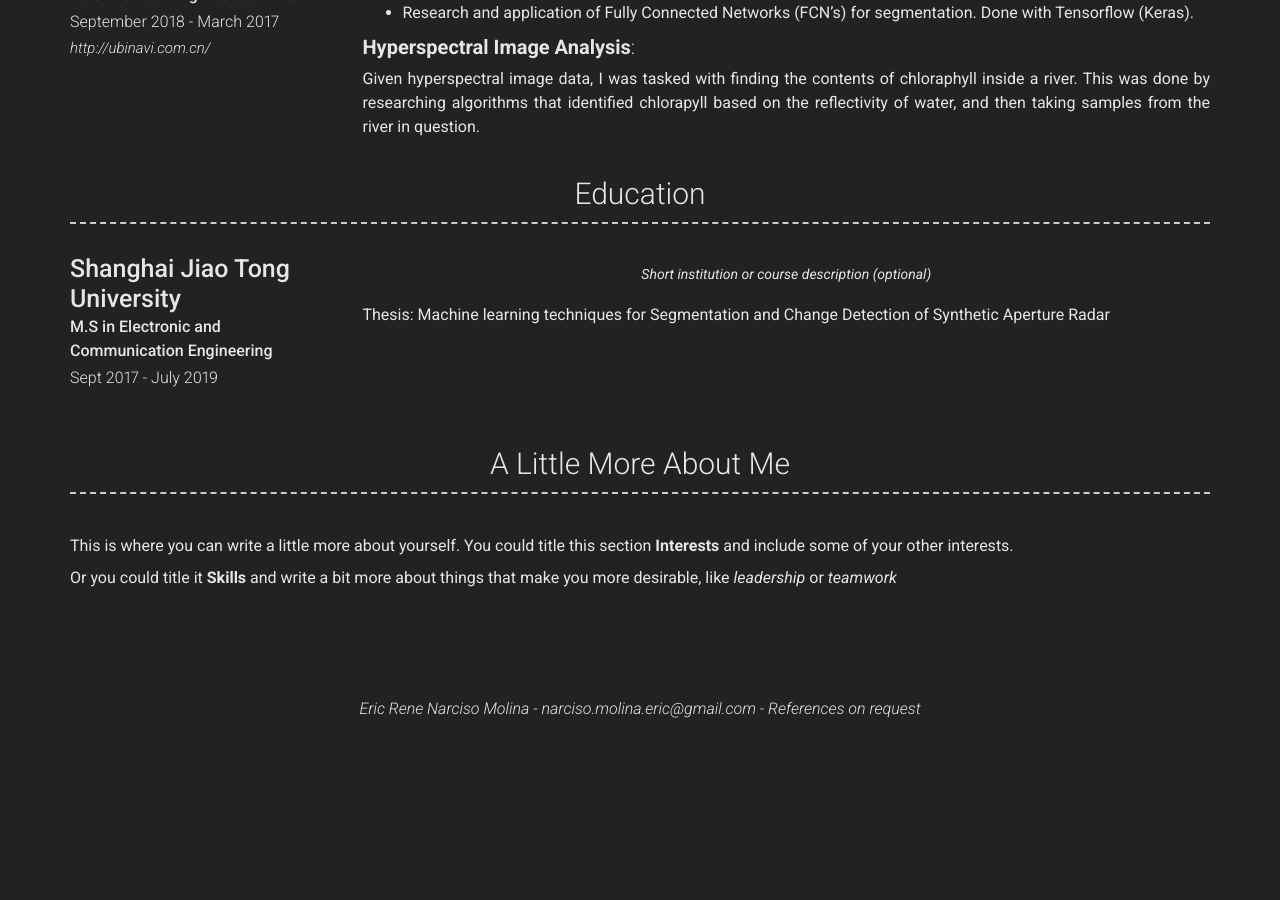
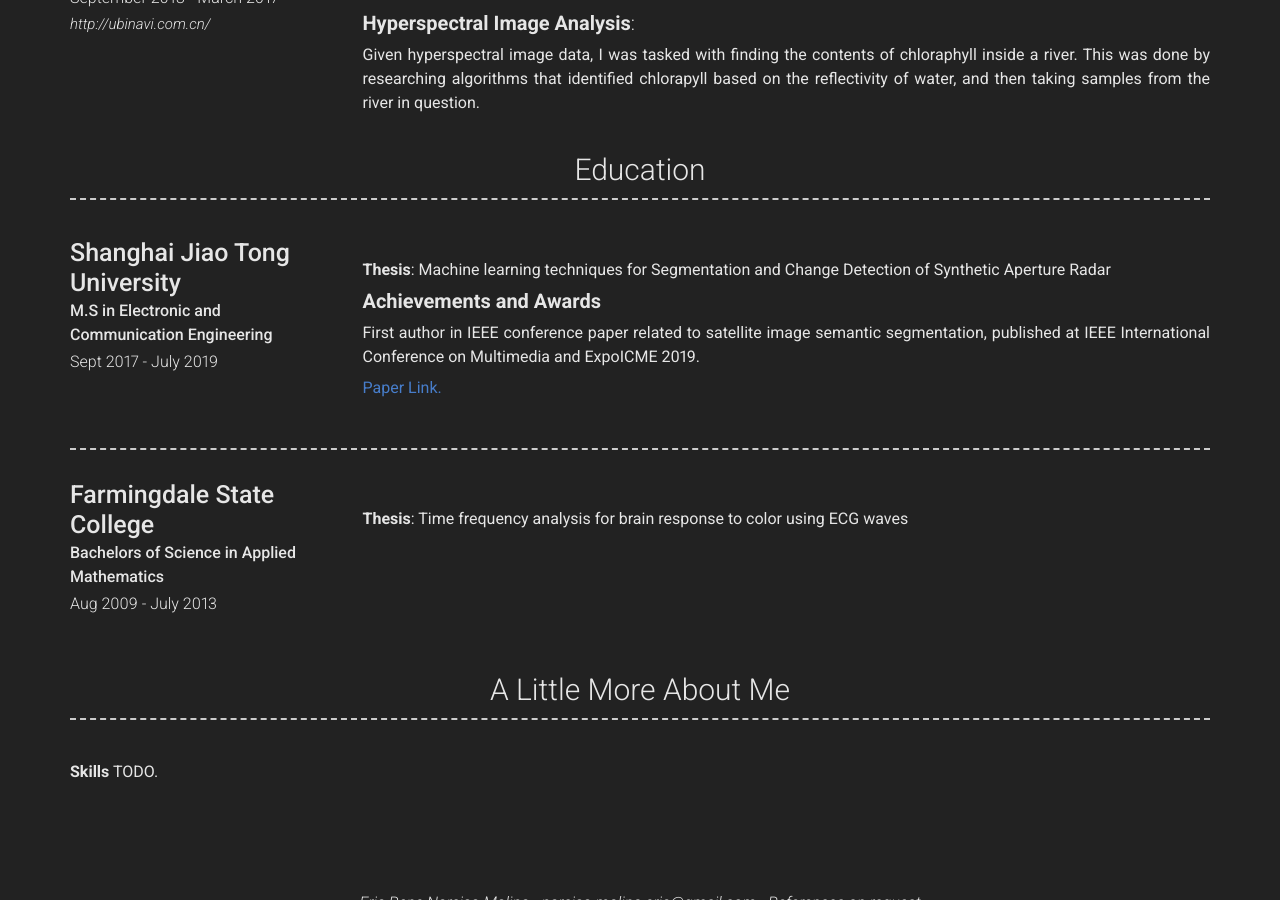
Before and after one commit to obravo7/obravo7.github.io, a Jekyll site: the page built from index.md, in a window 1280 px wide and 900 px high, scrolled down 1597 px. Built offline with Jekyll 4.4.1, drawn with Linux system fonts in a browser that asks for light colours; nearby versions of some CDN libraries; before the commit the page ends 2326 px from its top, so only the background shows below that; some of the changed text lies outside the part shown.

Commit message:
update education

```diff
--- a/_config.yml
+++ b/_config.yml
@@ -10,7 +10,7 @@ name: Eric Rene Narciso Molina
 title: Machine Learning Engineer | Computer Vision Engineer
 email: narciso.molina.eric@gmail.com
 # email_title: Email (Email title override)
-phone: I have one. No, you can't have it. Okay, you can have it.
+phone: Inquire.
 # phone_title: Phone (Phone title override)
 # website: Your website (eg. https://google.com)(optional)
 # website_title: Web (Website title override)
@@ -128,16 +128,34 @@ content:
         sub_title: M.S in Electronic and Communication Engineering
         caption: Sept 2017 - July 2019
         quote: >
-          Short institution or course description (optional)
+
         description: | # this will include new lines to allow paragraphs
-          Thesis: Machine learning techniques for Segmentation and Change Detection of Synthetic Aperture Radar
+          **Thesis**: Machine learning techniques for Segmentation and Change Detection of Synthetic Aperture Radar
+
+          ## **Achievements and Awards**
+          First author in IEEE conference paper related to satellite image semantic segmentation,
+          published at IEEE International Conference on Multimedia and ExpoICME 2019.
+
+          [Paper Link.](https://ieeexplore.ieee.org/document/8794903)
+
+  - title:
+    layout: list
+    content:
+      - layout: left
+        title: Farmingdale State College
+        sub_title: Bachelors of Science in Applied Mathematics
+        caption: Aug 2009 - July 2013
+        quote: >
+
+        description: | # this will include new lines to allow paragraphs
+          **Thesis**: Time frequency analysis for brain response to color using ECG waves
+
 
   - title: A Little More About Me
     layout: text
     content: | # this will include new lines to allow paragraphs
-      This is where you can write a little more about yourself. You could title this section **Interests** and include some of your other interests.
-
-      Or you could title it **Skills** and write a bit more about things that make you more desirable, like *leadership* or *teamwork*
+      **Skills**
+      TODO.
 
 # Footer
 footer_show_references: true
```
